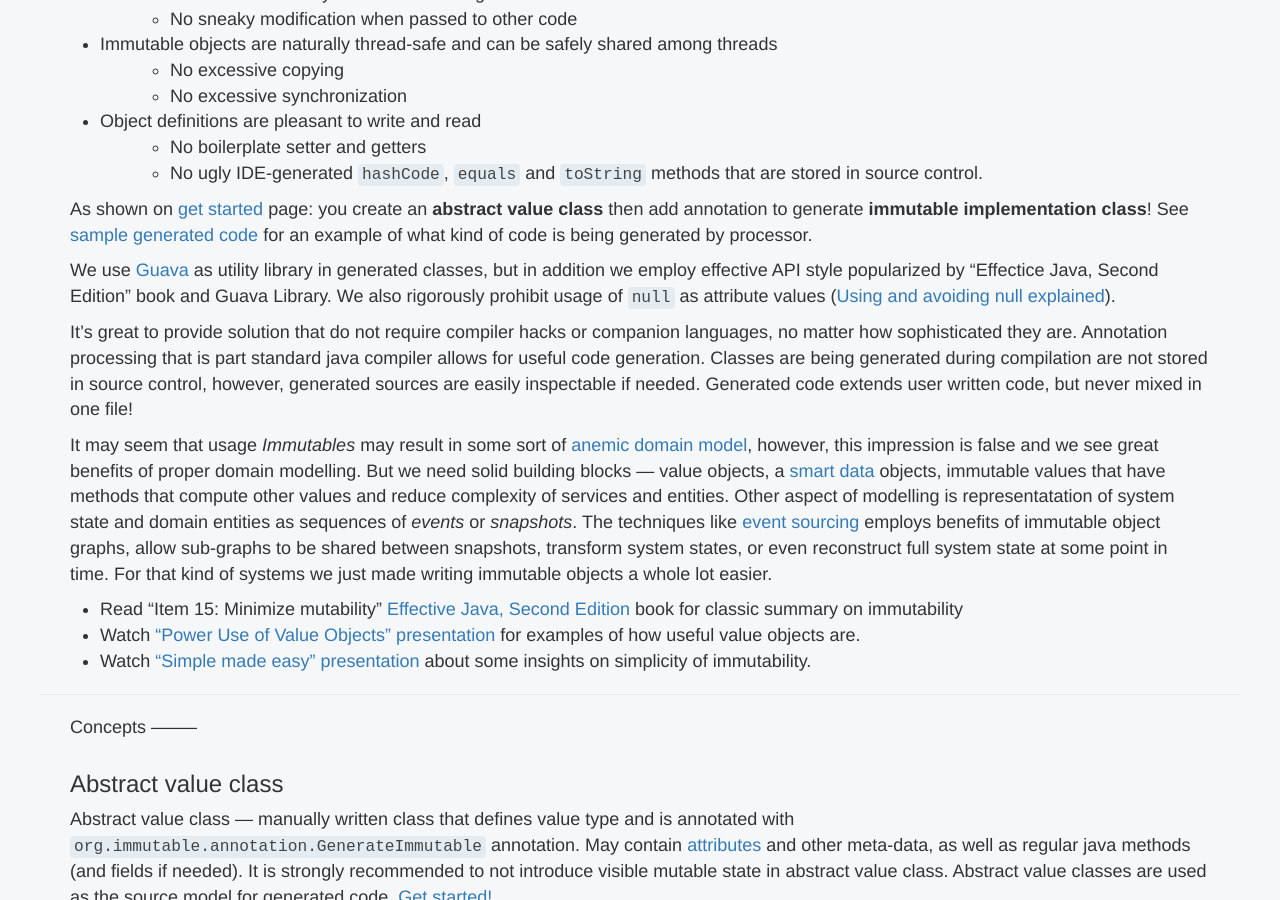
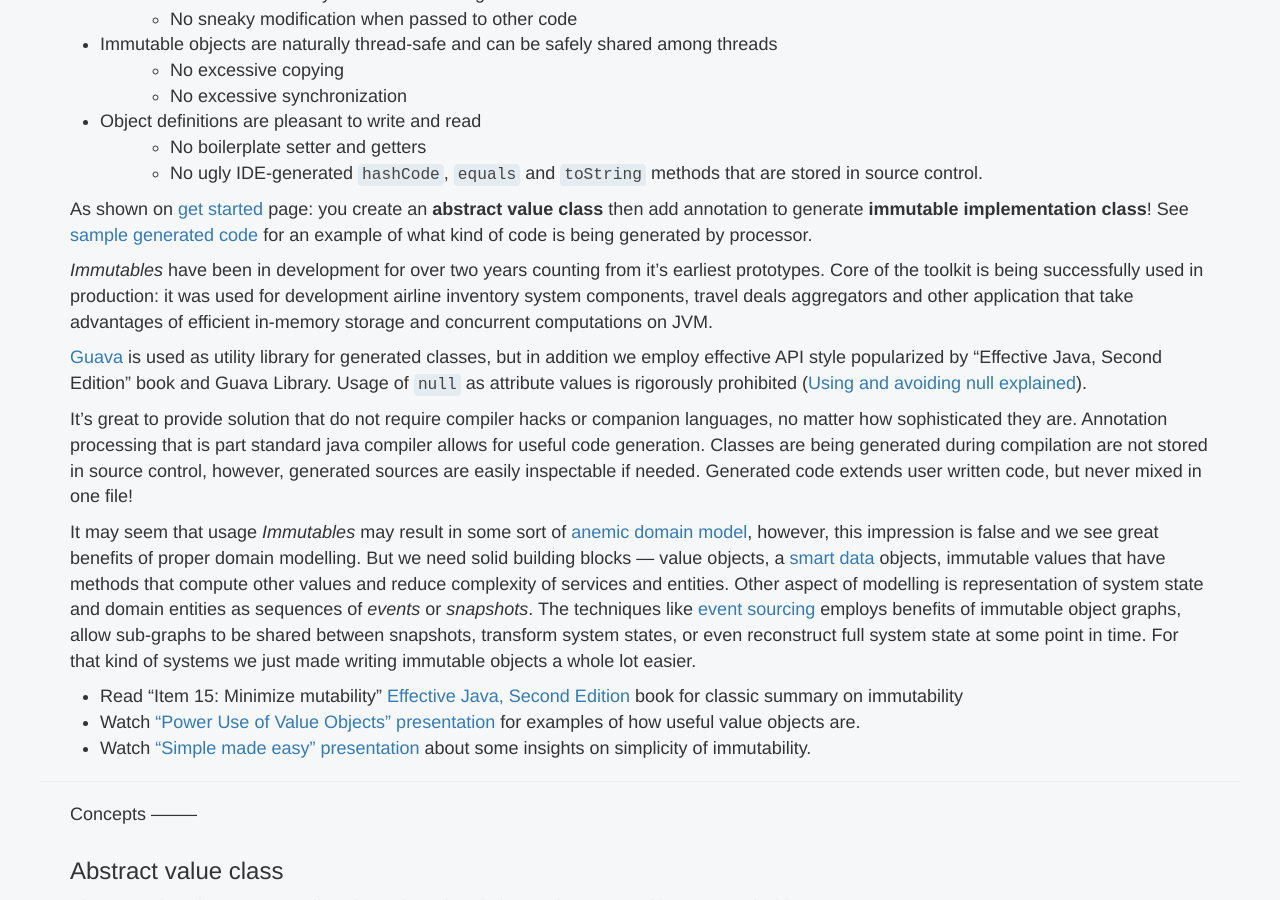
Before and after one commit to immutables/immutables.github.io, a Jekyll site: the page built from immutable.md, in a window 1280 px wide and 900 px high, scrolled down 688 px. Built offline with Jekyll 4.4.1, drawn with Linux system fonts in a browser that asks for light colours; nearby versions of some CDN libraries; Markdown is read by kramdown in place of the engine named in the settings; comment, search, counter and statistics services are not loaded.

Commit message:
documentation refinements

```diff
--- a/immutable.md
+++ b/immutable.md
@@ -23,9 +23,14 @@ As shown on [get started](/getstarted.html) page:
 you create an **abstract value class** then add annotation to generate **immutable implementation class**!
 See [sample generated code](/generated.html) for an example of what kind of code is being generated by processor.
 
-We use [Guava](https://code.google.com/p/guava-libraries) as utility library in generated classes,
-but in addition we employ effective API style popularized by "Effectice Java, Second Edition" book and Guava Library.
-We also rigorously prohibit usage of `null` as attribute values ([Using and avoiding null explained](https://code.google.com/p/guava-libraries/wiki/UsingAndAvoidingNullExplained)).
+_Immutables_ have been in development for over two years counting from it's earliest prototypes.
+Core of the toolkit is being successfully used in production:
+it was used for development airline inventory system components, travel deals aggregators and other application
+that take advantages of efficient in-memory storage and concurrent computations on JVM.
+
+[Guava](https://code.google.com/p/guava-libraries) is used as utility library for generated classes,
+but in addition we employ effective API style popularized by "Effective Java, Second Edition" book and Guava Library.
+Usage of `null` as attribute values is rigorously prohibited ([Using and avoiding null explained](https://code.google.com/p/guava-libraries/wiki/UsingAndAvoidingNullExplained)).
 
 It's great to provide solution that do not require compiler hacks or companion languages,
 no matter how sophisticated they are. Annotation processing that is part standard java compiler allows for useful
@@ -36,7 +41,7 @@ but never mixed in one file!
 It may seem that usage _Immutables_ may result in some sort of [anemic domain model](http://www.martinfowler.com/bliki/AnemicDomainModel.html),
 however, this impression is false and we see great benefits of proper domain modelling. But we need solid building blocks — value objects,
 a [smart data](#smart-data) objects, immutable values that have methods that compute other values and reduce complexity of services and entities.
-Other aspect of modelling is representatation of system state and domain entities as sequences of _events_ or _snapshots_.
+Other aspect of modelling is representation of system state and domain entities as sequences of _events_ or _snapshots_.
 The techniques like [event sourcing](http://martinfowler.com/eaaDev/EventSourcing.html) employs
 benefits of immutable object graphs, allow sub-graphs to be shared between snapshots, transform system states,
 or even reconstruct full system state at some point in time.
```
Also changed, not shown: intro.md (added, +50 -0 lines), json.md (+2 -2 lines).
